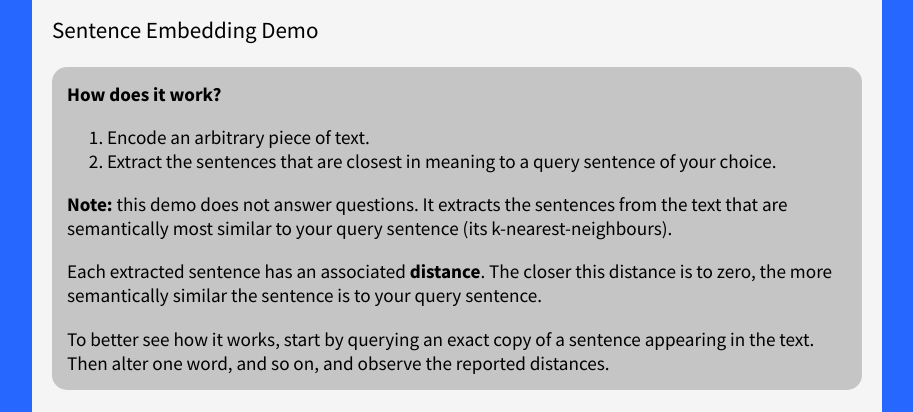
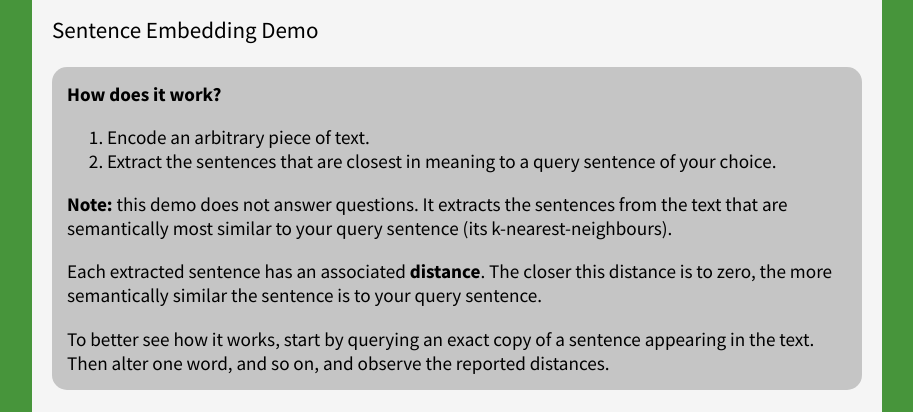
Before and after one commit to StormySmoke/website, a website: page app/index.html in a window 1280 px wide. Shown: the part 155-567 px from the top of the page, without its empty margins (183-1096 px from the left). Drawn offline with nearby package versions, Linux system fonts and the light colour scheme.

Commit message:
Make background green

```diff
--- a/app/style.css
+++ b/app/style.css
@@ -6,7 +6,7 @@ html, body {
   padding: 0;
   margin: 0;
   font-size: 1.2em;
-  background-color: #2667FF; }
+  background-color: #47953B; }
 
 main {
   width: 850px;
```
